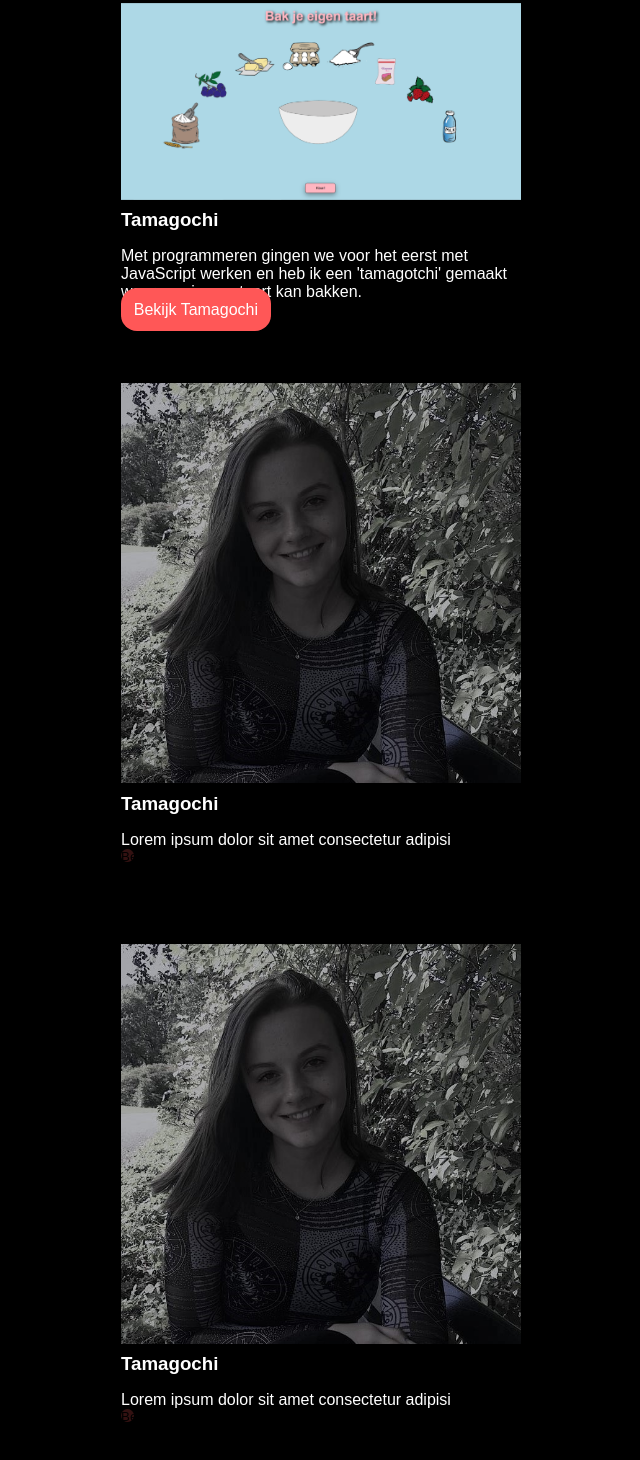
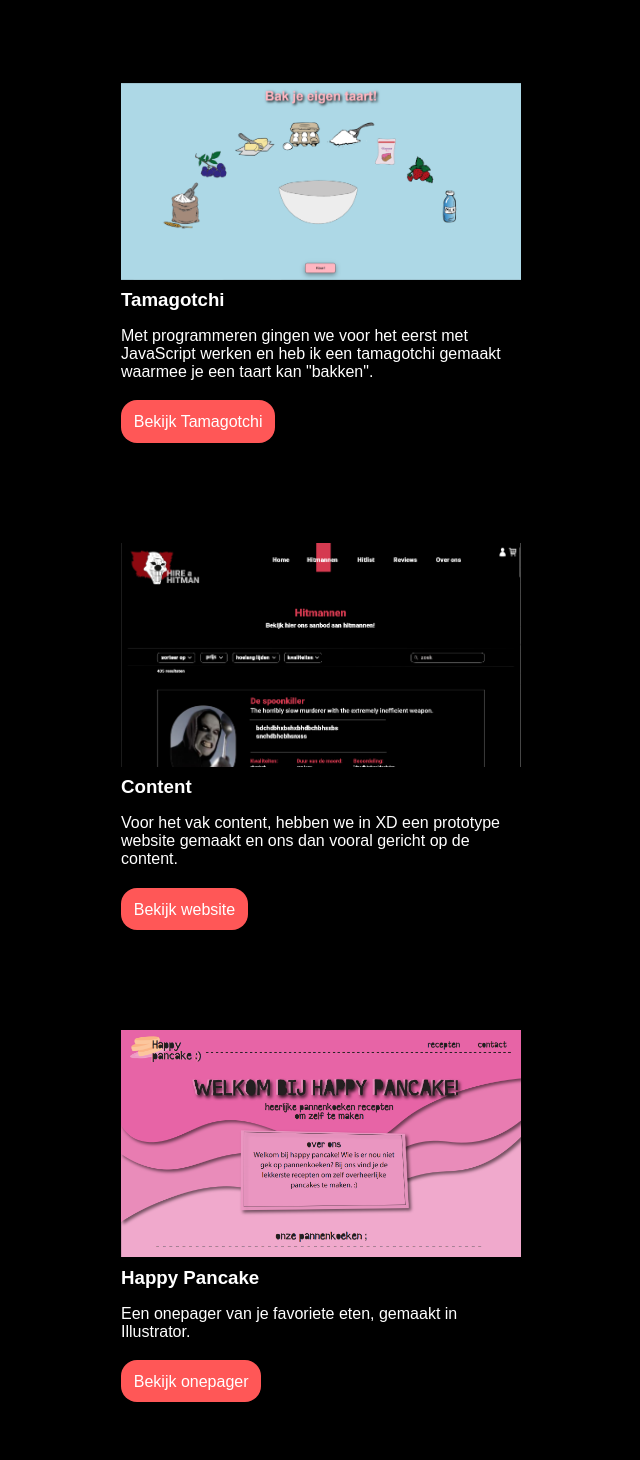
Before and after one commit to Zaraschriever/Portfolio, a plain HTML site: page mijnwerk.html in a window 1280 px wide. Shown: the part 700-2160 px from the top of the page, without its empty margins (319-959 px from the left). Drawn offline with Linux system fonts and the light colour scheme.

Commit message:
Add files via upload

```diff
--- a/css/style.css
+++ b/css/style.css
@@ -508,6 +508,7 @@ footer {
   min-width: 10em;
   max-width: 25em;
   margin: 2em;
+  margin-bottom: 5em;
 }
 
 #mijnwerk section:nth-of-type(2) article h3 {
@@ -517,15 +518,22 @@ footer {
 #mijnwerk section:nth-of-type(2) article p {
   margin: 0;
   margin-top: 1em;
+  margin-bottom: 2em;
 }
 
 #mijnwerk section:nth-of-type(2) article a {
+  position: relative;
+  margin-top: 3em;
+  margin-bottom: 1em;
   background-color: #FF5757;
   color: white;
   text-decoration: none;
   border-radius: 1em;
   padding: 0.8em;
-  margin-top: 2em;
+}
+
+#mijnwerk section:nth-of-type(2) article a:hover {
+  background-color: #FD3939;
 }
 
 /* #mijnwerk section:nth-of-type(2) h2 {
@@ -709,7 +717,7 @@ div.centerline2{
 #cv section:nth-of-type(2) article:nth-of-type(2) ul {
   background-color: #80C3EF;
   margin: 0;
-  margin-top: 4em;
+  margin-top: 3em;
 }
 
 #cv section:nth-of-type(2) article:nth-of-type(2) ul:hover {
--- a/mijnwerk.html
+++ b/mijnwerk.html
@@ -40,25 +40,41 @@
         <figure>
           <img  src="images/tamagotchi.png" alt="">
         </figure>
-        <h3>Tamagochi</h3>
-        <p>Met programmeren gingen we voor het eerst met JavaScript werken en heb ik een 'tamagotchi' gemaakt waarmee je een taart kan bakken.</p>
-        <a href="https://zaraschriever.github.io/tamagotchi/index.html">Bekijk Tamagochi</a>
+        <h3>Tamagotchi</h3>
+        <p>Met programmeren gingen we voor het eerst met JavaScript werken en heb ik een tamagotchi gemaakt waarmee je een taart kan "bakken".</p>
+        <a href="https://zaraschriever.github.io/tamagotchi/index.html">Bekijk Tamagotchi</a>
       </article>
       <article>
         <figure>
-          <img  src="images/ik.jpeg" alt="">
+          <img  src="images/content.png" alt="">
         </figure>
-        <h3>Tamagochi</h3>
-        <p>Lorem ipsum dolor sit amet consectetur adipisi</p>
-        <button>Bekijk Tamagochi</button>
+        <h3>Content</h3>
+        <p>Voor het vak content, hebben we in XD een prototype website gemaakt en ons dan vooral gericht op de content.</p>
+        <a href="https://xd.adobe.com/view/eecc5795-baab-4e6d-9f53-35b575cec970-bb9f/">Bekijk website</a>
       </article>
       <article>
         <figure>
-          <img  src="images/ik.jpeg" alt="">
+          <img  src="images/vormgeving.png" alt="">
         </figure>
-        <h3>Tamagochi</h3>
-        <p>Lorem ipsum dolor sit amet consectetur adipisi</p>
-        <button>Bekijk Tamagochi</button>
+        <h3>Happy Pancake</h3>
+        <p>Een onepager van je favoriete eten, gemaakt in Illustrator.</p>
+        <a href="file:///C:/Users/zaras/OneDrive/Documenten/cmd/jaar%201/blok%202/vormgeving/layoutt.pdf">Bekijk onepager</a>
+      </article>
+      <article>
+        <figure>
+          <img  src="images/bieb.png" alt="">
+        </figure>
+        <h3>Bibliotheek app</h3>
+        <p>Een prototype van een applicatie voor het zoeken van het boek dat bij jou past.</p>
+        <a href="https://xd.adobe.com/view/b1497ec5-fb6d-4424-9c9b-e2717d328c85-e41a/">Bekijk bibliotheek app</a>
+      </article>
+      <article>
+        <figure>
+          <img  src="images/workfrom.png" alt="">
+        </figure>
+        <h3>WorkTrip</h3>
+        <p>Prototype van een app waar je hotels en werkplekken kan vinden voor je zakenreis.</p>
+        <a href="https://xd.adobe.com/view/86a64448-5fcf-478a-a4eb-9f021f405731-d3f5/">Bekijk WorkTrip</a>
       </article>
     </section>
     <!-- <section>
```
Also changed, not shown: cv.html (+1 -1 lines), index.html (+2 -2 lines), images/bieb.png (added), images/content.png (added), images/vormgeving.png (added), images/workfrom.png (added).
